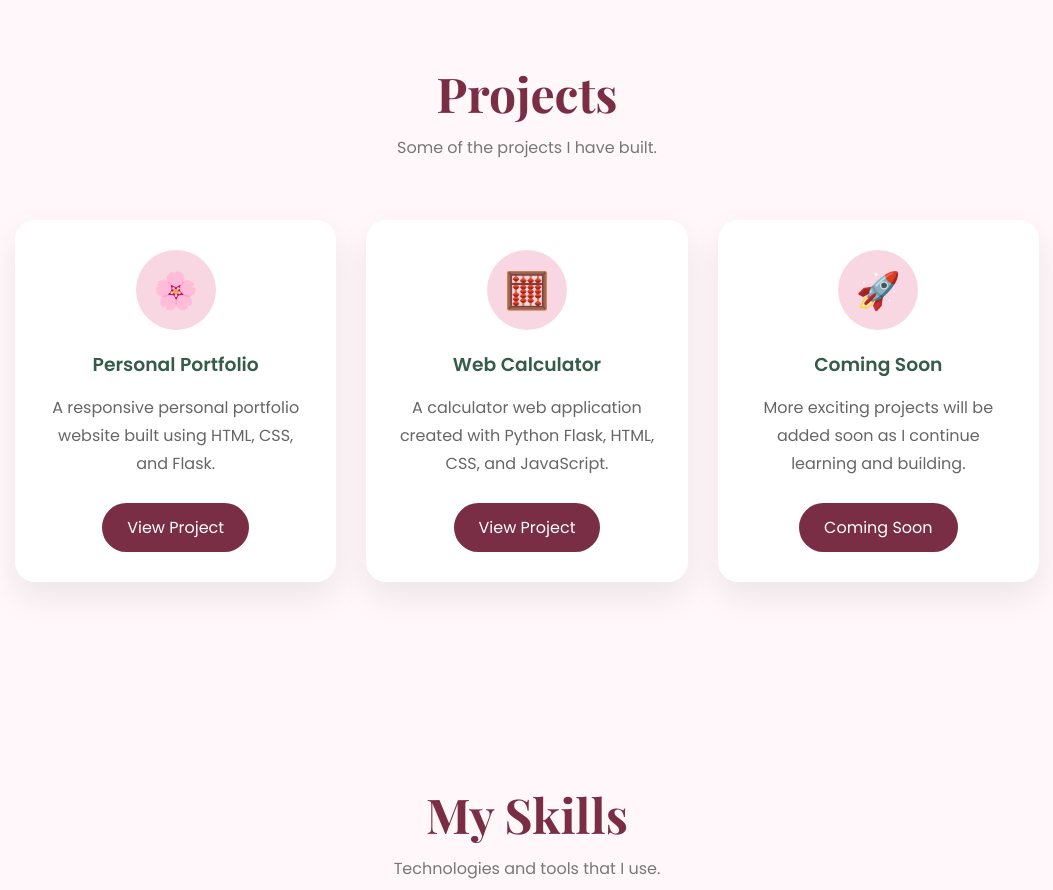
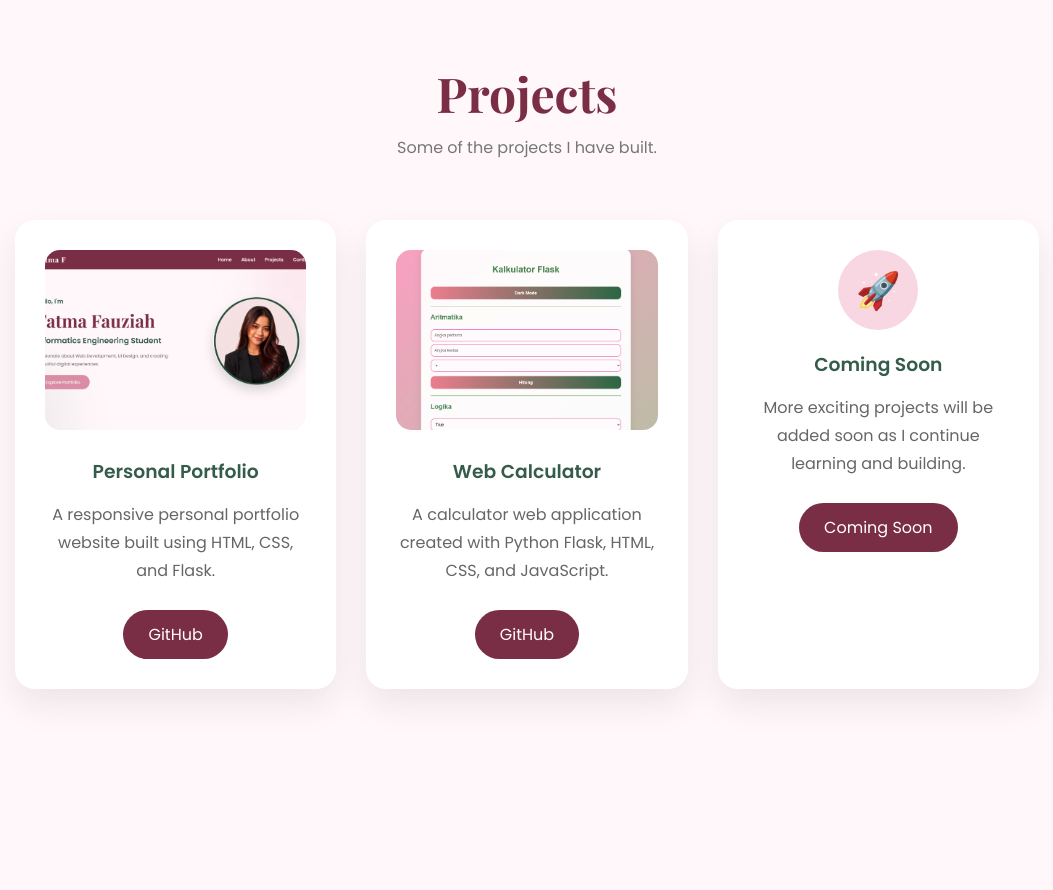
Before and after one commit to fatmafauziahpam-coder/Capstone_Web_Portofolio, a Flask app: page / in a window 1280 px wide. Shown: the part 1403-2293 px from the top of the page, without its empty margins (113-1166 px from the left). Run offline with Flask 3, Linux system fonts and the light colour scheme.

Commit message:
Update project cards with screenshoots

```diff
--- a/static/css/style.css
+++ b/static/css/style.css
@@ -637,3 +637,18 @@
     }
 
 }
+
+.project-card img{
+    width:100%;
+    height:180px;
+    object-fit:cover;
+    border-radius:15px;
+    margin-bottom:20px;
+}
+.project-card img{
+    transition:.4s;
+}
+
+.project-card:hover img{
+    transform:scale(1.03);
+}
--- a/templates/index.html
+++ b/templates/index.html
@@ -112,9 +112,7 @@
 
         <div class="project-card">
 
-            <div class="project-image">
-                🌸
-            </div>
+        <img src="{{ url_for('static', filename='uploads/portofolio.project.png') }}" alt="Personal Portfolio">
 
             <h3>Personal Portfolio</h3>
 
@@ -122,15 +120,17 @@
                 A responsive personal portfolio website built using HTML, CSS, and Flask.
             </p>
 
-            <a href="#" class="project-btn">View Project</a>
+            <a href="https://github.com/fatmafauziahpam-coder/Capstone_Web_Portofolio"
+   target="_blank"
+   class="project-btn">
+   GitHub
+</a>
 
         </div>
 
         <div class="project-card">
 
-            <div class="project-image">
-                🧮
-            </div>
+            <img src="{{ url_for('static', filename='uploads/kalkulator.project.png') }}" alt="Web Calculator">
 
             <h3>Web Calculator</h3>
 
@@ -138,7 +138,11 @@
                 A calculator web application created with Python Flask, HTML, CSS, and JavaScript.
             </p>
 
-            <a href="#" class="project-btn">View Project</a>
+            <a href="https://github.com/fatmafauziahpam-coder/kalkulator-flask"
+   target="_blank"
+   class="project-btn">
+   GitHub
+</a>
 
         </div>
 
```
Also changed, not shown: static/uploads/kalkulator.project.png (added), static/uploads/portofolio.project.png (added).
